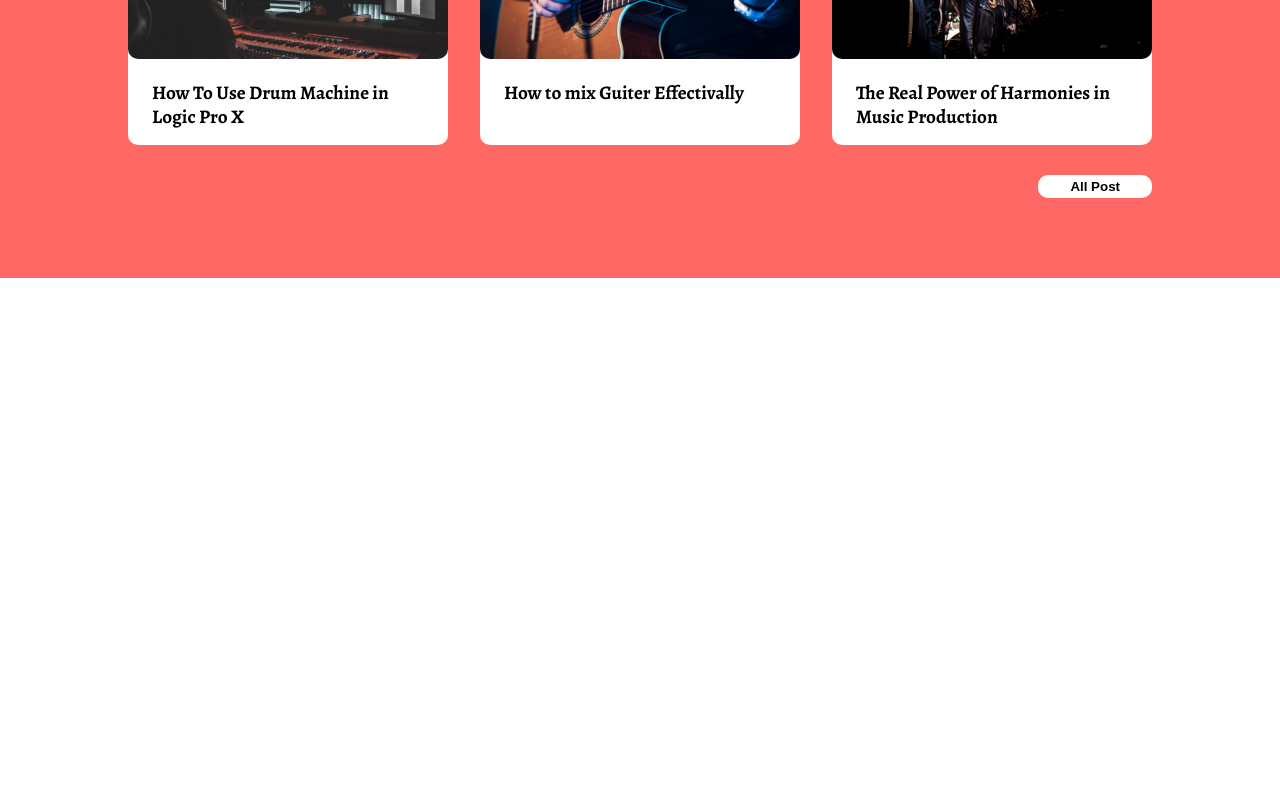
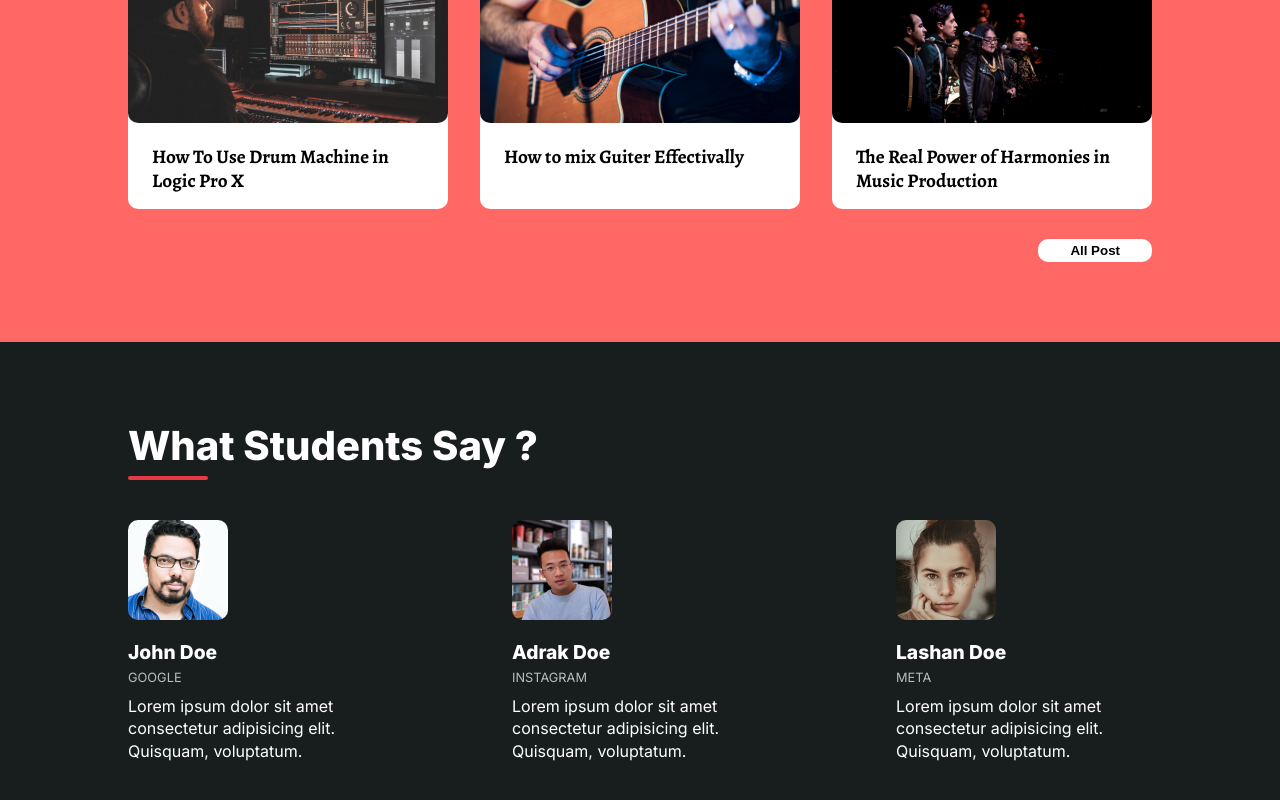
Before and after one commit to RamanAgrawal/SoundDesion-Landing-page, a React (Vite) app: page / in a window 1280 px wide. Shown: the part 1992-2792 px from the top of the page. Before the commit the page ends 2270 px from the top, so only its background shows below. Built offline with nearby package versions, Linux system fonts and the light colour scheme.

Commit message:
+Testimonials

```diff
--- a/src/index.scss
+++ b/src/index.scss
@@ -30,6 +30,7 @@ section {
     font-size: 2.5rem;
     line-height: 3rem;
     font-weight: 800;
+    margin-bottom: 2rem;
     position: relative;
     &::after {
       content: "";
--- /dev/null
+++ b/src/layouts/Testimonial/Testimonials.tsx
@@ -0,0 +1,49 @@
+import "./style.scss";
+import { testimonial1, testimonial2, testimonial3 } from "../../assets";
+const Testimonials = () => {
+  const testimonials = [
+    {
+      img: testimonial1,
+      name: "John Doe",
+      company:"Google",
+      review:
+        "Lorem ipsum dolor sit amet consectetur adipisicing elit. Quisquam, voluptatum.",
+    },
+    {
+      img: testimonial2,
+      name: "Adrak Doe",
+      company:"Instagram",
+      review:
+        "Lorem ipsum dolor sit amet consectetur adipisicing elit. Quisquam, voluptatum.",
+    },
+    {
+      img: testimonial3,
+      name: "Lashan Doe",
+      company:"meta",
+      review:
+        "Lorem ipsum dolor sit amet consectetur adipisicing elit. Quisquam, voluptatum.",
+    },
+  ];
+
+  return (
+    <section id="testimonials">
+      <div className="wrapper">
+        <h2>What Students Say ?</h2>
+        <div className="content-container">
+          {testimonials.map((testimonial, i) => (
+            <div className="testimonial" key={i}>
+              <img src={testimonial.img} alt={testimonial.name} />
+              <div className="reviewer-details">
+                <div className="name">{testimonial.name}</div>
+                <div className="company">{testimonial.company}</div>
+                <div className="review">{testimonial.review}</div>
+              </div>
+            </div>
+          ))}
+        </div>
+      </div>
+    </section>
+  );
+};
+
+export default Testimonials;
--- /dev/null
+++ b/src/layouts/Testimonial/style.scss
@@ -0,0 +1,37 @@
+@use "../../styles/variables.scss" as *;
+
+#testimonials {
+  background: $dark-color;
+
+  .content-container {
+    display: flex;
+    margin-top: 50px;
+    justify-content: space-between;
+    .testimonial {
+      width: 16rem;
+
+      img{
+        height: 100px;
+        width: 100px;
+        border-radius: 10px;
+      }
+      .name{
+        margin-top: 1rem;
+        font-size: 1.2rem;
+        font-weight: 700;
+      }
+      .company{
+        font-size: 0.8rem;
+        text-transform: uppercase;
+        padding: 6px 0;
+        opacity:0.7
+      }
+      .review{
+        font-size: 1rem;
+        font-weight: 400;
+        line-height: 1.4rem;
+        margin-top: 4px;
+      }
+    }
+  }
+}
--- a/src/pages/HomePage.tsx
+++ b/src/pages/HomePage.tsx
@@ -1,7 +1,7 @@
 import Blog from "../layouts/Blog/Blog"
 import Header from "../layouts/Header/Header"
 import Info from "../layouts/Info/Info"
-// import Testimonials from "../layouts/Testimonial/Testimonials"
+import Testimonials from "../layouts/Testimonial/Testimonials"
 import Topics from "../layouts/Topics/Topics"
 
 
@@ -12,7 +12,7 @@ const HomePage = () => {
     <Topics/>
     <Info/>
     <Blog/>
-    {/* <Testimonials/> */}
+    <Testimonials/>
     </>
   )
 }
```
